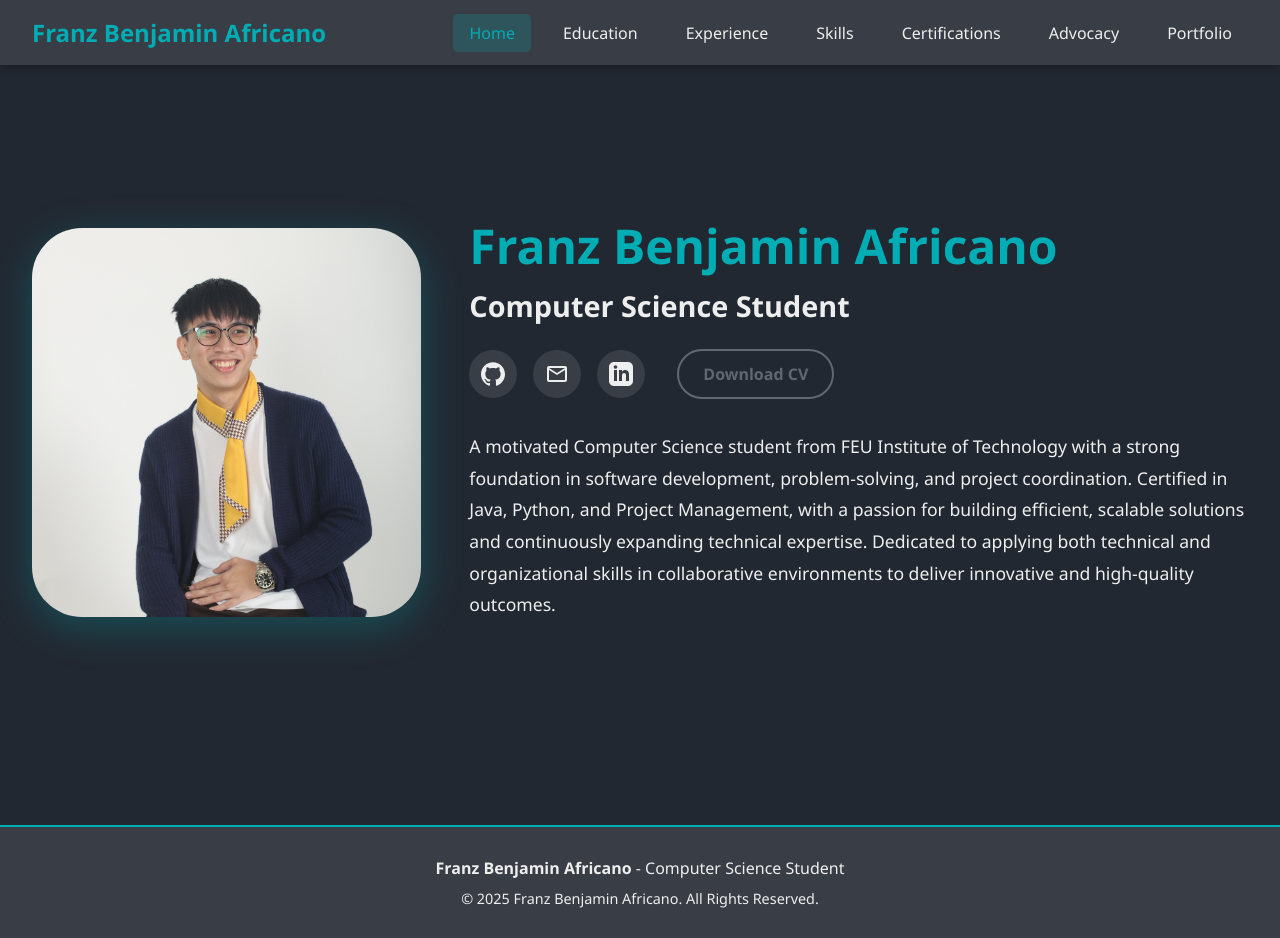
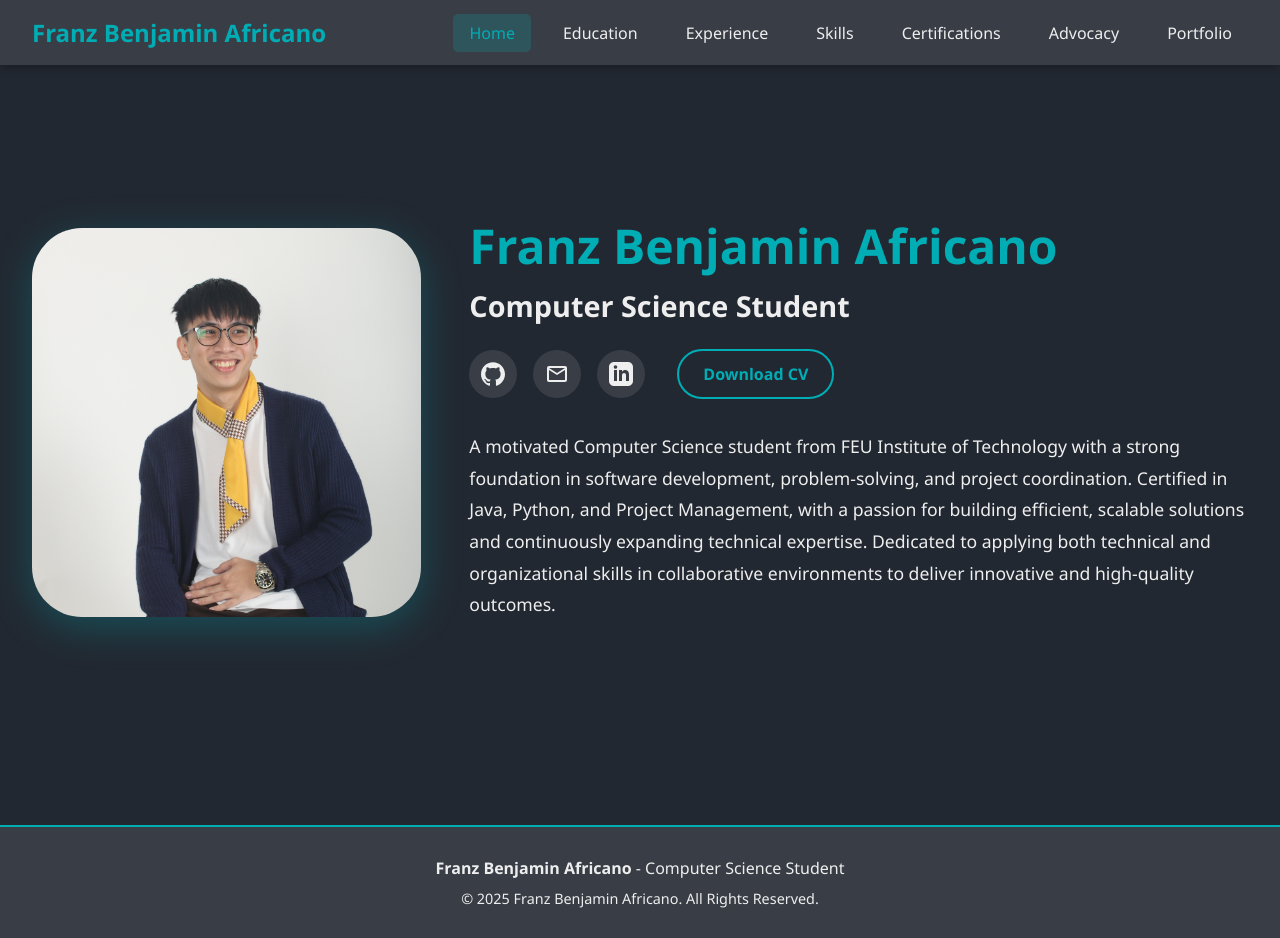
Before and after one commit to FBAfricano/fbafricano-portfolio, a plain HTML site: page index.html in a window 1280 px wide. Drawn offline with Linux system fonts and the light colour scheme.

Commit message:
Added CV and fix Profile bug

```diff
--- a/index.html
+++ b/index.html
@@ -51,7 +51,7 @@
                     <a href="https://www.linkedin.com/in/franz-benjamin-africano-13758537a/" target="_blank" class="social-icon" title="LinkedIn Profile">
                         <svg viewBox="0 0 24 24" fill="currentColor"><path d="M19 0h-14c-2.761 0-5 2.239-5 5v14c0 2.761 2.239 5 5 5h14c2.762 0 5-2.239 5-5v-14c0-2.761-2.238-5-5-5zm-11 19h-3v-11h3v11zm-1.5-12.268c-.966 0-1.75-.79-1.75-1.764s.784-1.764 1.75-1.764 1.75.79 1.75 1.764-.783 1.764-1.75 1.764zm13.5 12.268h-3v-5.604c0-3.368-4-3.113-4 0v5.604h-3v-11h3v1.765c1.396-2.586 7-2.777 7 2.476v6.759z"/></svg>
                     </a>
-                    <a href="#" class="cv-button disabled" data-tooltip="Not Available">Download CV</a>
+                    <a href="src/FranzBenjaminAfricano_Resume.pdf" class="cv-button">Download CV</a>
                 </div>
                 <div class="description">
                     <p>A motivated Computer Science student from FEU Institute of Technology with a strong foundation in software development,
--- a/styles.css
+++ b/styles.css
@@ -189,46 +189,7 @@ a, button, .link {
     color: var(--primary);
 }
 
-/* Disabled CV Button with Tooltip */
-.cv-button.disabled {
-    border-color: #5f6772;
-    color: #5f6772;
-    cursor: not-allowed;
-    position: relative; /* Required for tooltip positioning */
-}
 
-/* Prevent hover effect on disabled button */
-.cv-button.disabled:hover {
-    background-color: transparent;
-    color: #5f6772;
-    transform: none;
-}
-
-/* Tooltip bubble */
-.cv-button.disabled::before {
-    content: attr(data-tooltip);
-    position: absolute;
-    bottom: 120%; /* Position above the button */
-    left: 50%;
-    transform: translateX(-50%) scale(0);
-    background-color: var(--secondary);
-    color: var(--light-gray);
-    padding: 8px 12px;
-    border-radius: 5px;
-    font-size: 0.9rem;
-    white-space: nowrap;
-    opacity: 0;
-    pointer-events: none;
-    transition: opacity 0.2s ease-out, transform 0.2s ease-out;
-    transform-origin: bottom center;
-    box-shadow: 0 2px 5px rgba(0,0,0,0.3);
-    z-index: 10;
-}
-
-.cv-button.disabled:hover::before {
-    opacity: 1;
-    transform: translateX(-50%) scale(1);
-}
 /* END: ADDED STYLES FOR BUTTONS */
 
 .home-right .description p {
```
